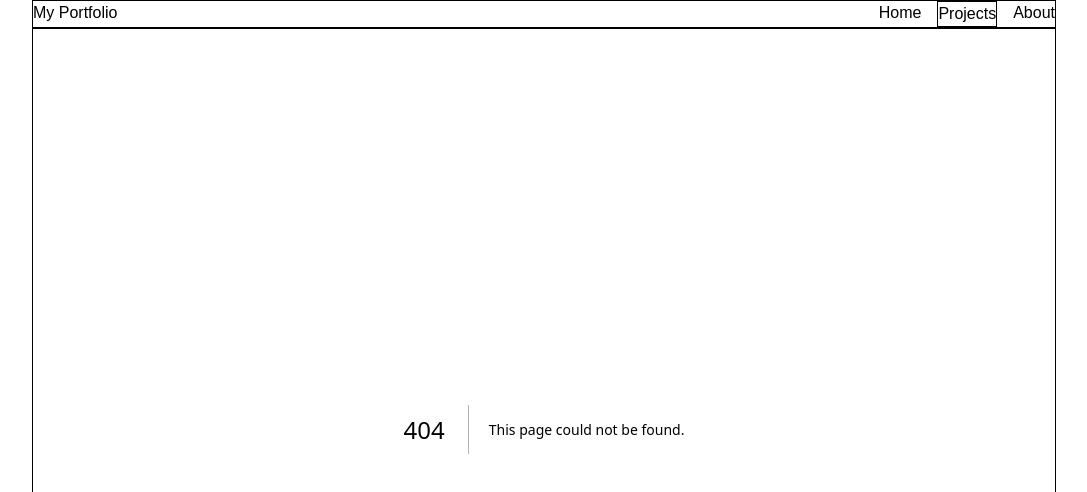
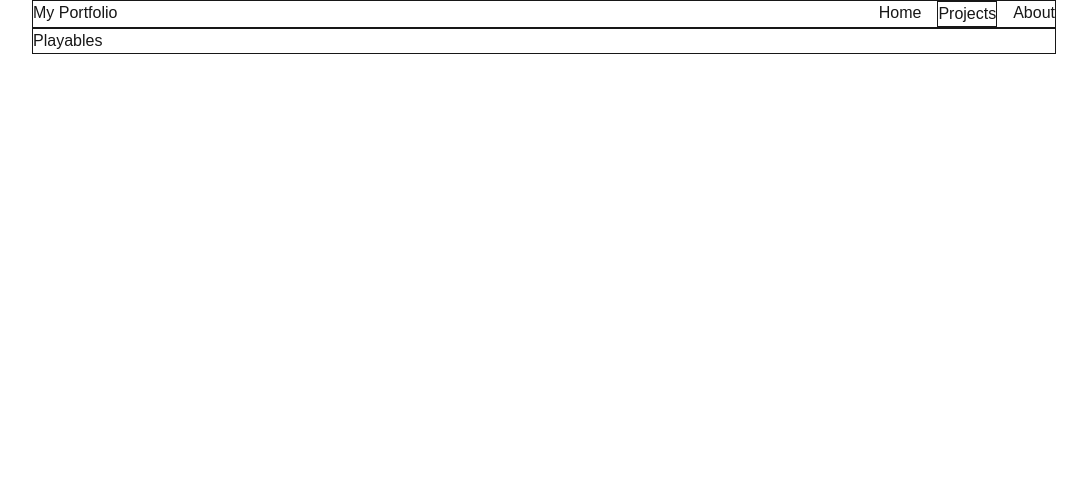
Before and after one commit to elMimu/portfolio, a Next.js app: page /projects/playables in a window 1280 px wide. Before the commit this address had no page. Shown: the top 492 px of the page, without its empty margins (96-1183 px from the left). Built offline with nearby package versions, Linux system fonts and the light colour scheme.

Commit message:
feat: add playable route

```diff
--- a/src/app/projects/page.tsx
+++ /dev/null
@@ -1,3 +0,0 @@
-export default function ProjectsPage() {
-  return <h1 className="text-2xl">Projects</h1>;
-}
--- /dev/null
+++ b/src/app/projects/playables/page.tsx
@@ -0,0 +1,3 @@
+export default function PlayablesPage() {
+  return <h1>Playables</h1>;
+}
```
